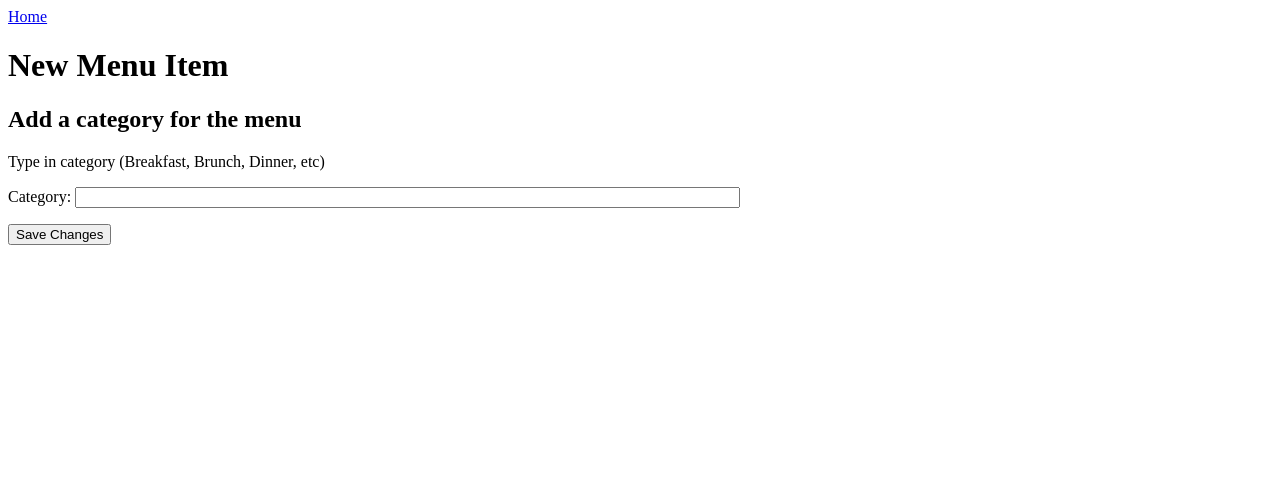
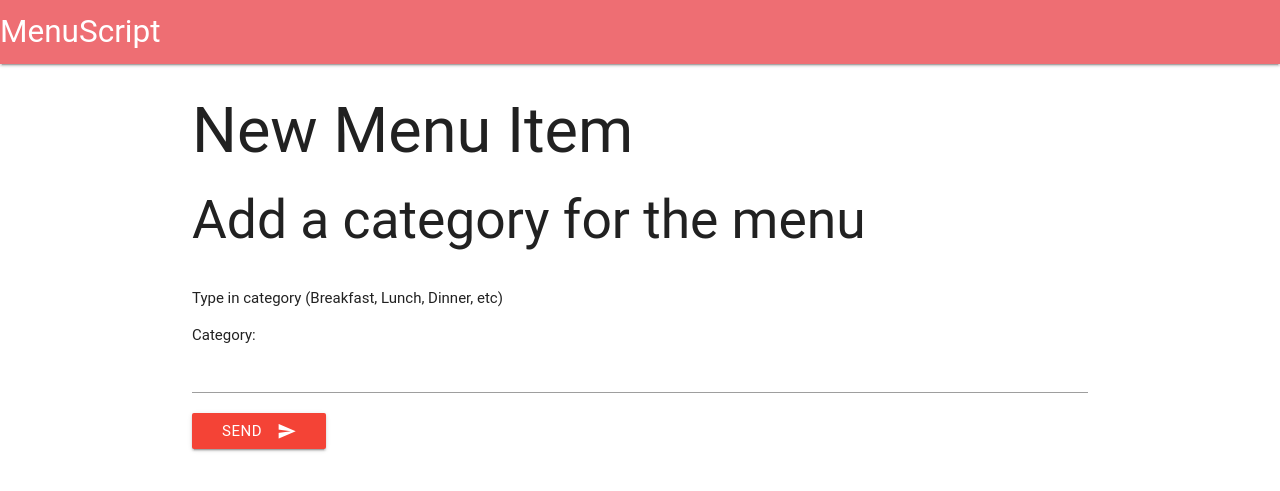
Before and after one commit to gardoroman/menuscript, a Flask app: page /new_menu/1 in a window 1280 px wide. Shown: the top 491 px of the page. Run offline with Flask 2, Linux system fonts and the light colour scheme; some libraries are stand-ins or nearby versions; some web fonts are replaced.

Commit message:
Added Materialize. It responds

```diff
--- a/app/templates/base.html
+++ b/app/templates/base.html
@@ -3,11 +3,23 @@
   <head>
     <meta charset="utf-8">
     <title>MenuScript</title>
+    <!--Import Google Icon Font-->
+      <link href="http://fonts.googleapis.com/icon?family=Material+Icons" rel="stylesheet">
+      <!--Import materialize.css-->
+      <link rel="stylesheet" href="https://cdnjs.cloudflare.com/ajax/libs/materialize/0.98.0/css/materialize.min.css">
+
+      <!--Let browser know website is optimized for mobile-->
+      <meta name="viewport" content="width=device-width, initial-scale=1.0"/>
+      <!--Import jQuery before materialize.js-->
+      <script type="text/javascript" src="https://code.jquery.com/jquery-2.1.1.min.js"></script>
+      <script src="https://cdnjs.cloudflare.com/ajax/libs/materialize/0.98.0/js/materialize.min.js"></script>
   </head>
   <body>
-    <div class="navbar">
-      <a href="/index">Home</a>
-    </div>
+    <nav>
+      <div class="nav-wrapper">
+        <a href="/index" class="brand-logo">MenuScript</a>
+      </div>
+  </nav>
     <div class="container">
       {% block content %}{% endblock %}
     </div>
--- a/app/templates/new_menu.html
+++ b/app/templates/new_menu.html
@@ -3,12 +3,15 @@
 {% block content %}
   <h1 class="page-title">New Menu Item</h1>
   <h2>Add a category for the menu</h2>
-  <div class="form">
-    <form class="new-menu-form" name="new_menu" method="post">
+  <div class="row">
+    <form class="col s12" name="new_menu" method="post">
       {{ form.hidden_tag() }}
-      <p> Type in category (Breakfast, Brunch, Dinner, etc)</p>
+      <p> Type in category (Breakfast, Lunch, Dinner, etc)</p>
       <p>Category: {{ form.category(size=80)}}
-      <p><input type="submit" value="Save Changes"</p>
+      <button class="btn red waves-effect waves-green" type="submit" name="action">Send
+          <i class="material-icons right">send</i>
+      </button>
+      </form>
     </form>
   </div>
 {% endblock %}
```
Also changed, not shown: app/templates/index.html (+5 -2 lines), app/templates/menu.html (+6 -3 lines), app/templates/new_item.html (+6 -3 lines), app/templates/new_store.html (+5 -3 lines), app/templates/store.html (+8 -6 lines).
